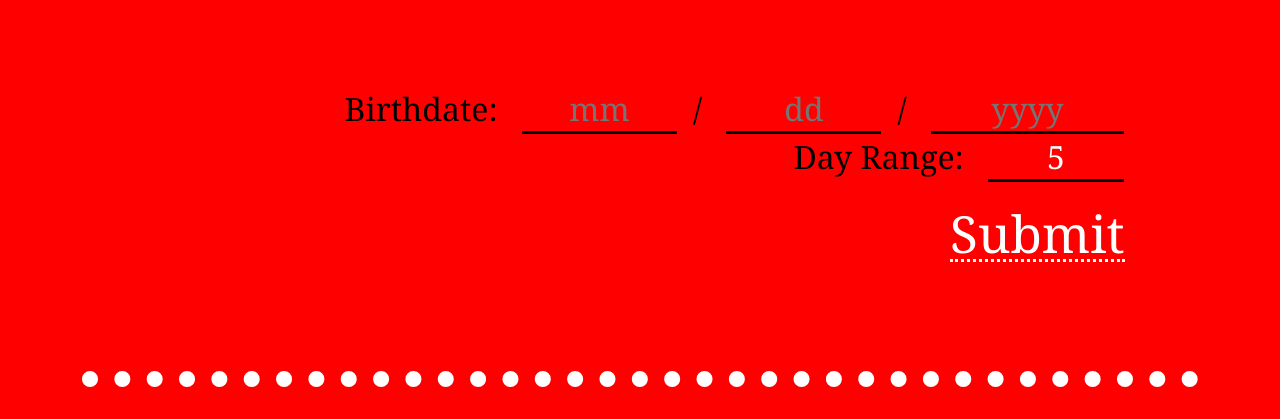
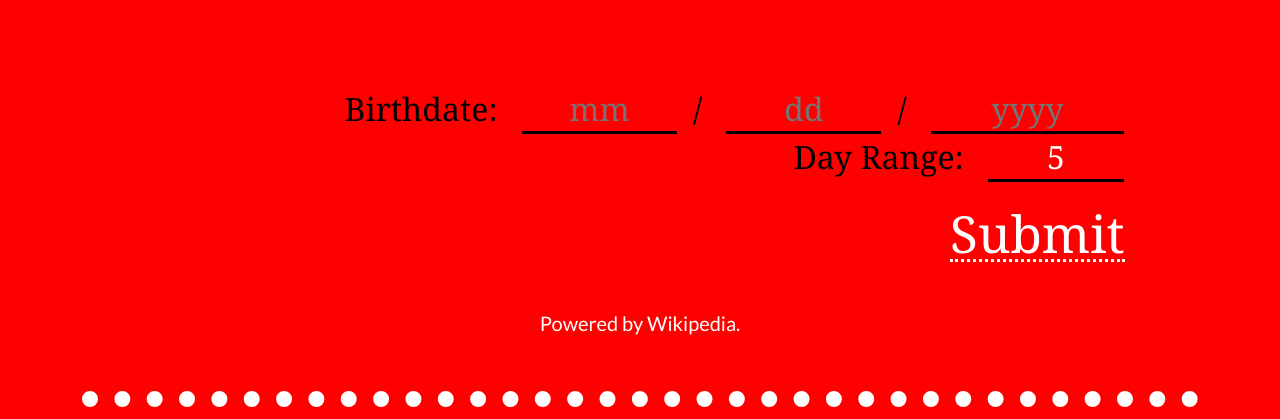
Before and after one commit to tomshen/conceptionconnection, a Django app: page / in a window 1280 px wide. Shown: the part 381-800 px from the top of the page. Run offline with Django 3.2, Linux system fonts and the light colour scheme; some web fonts are replaced.

Commit message:
added footer

```diff
--- a/static/style.css
+++ b/static/style.css
@@ -68,11 +68,7 @@ section {
 }
 
 .input-box {
-
   font-size: 2rem;
-}
-
-.label {
 }
 
 .button {
@@ -128,9 +124,12 @@ input:empty {
   border-bottom: none;
   text-decoration: none;
   font-weight: 700;
-}
-.events a {
-  border-bottom: none;
-  text-decoration: none;
   font-style: italic;
 }
+
+footer {
+  color: white;
+  text-align: center;
+  font-size: 200%;
+  font-family: "lato", arial, sans-serif;
+}
--- a/templates/index.html
+++ b/templates/index.html
@@ -38,6 +38,9 @@
             </div>
             <div class="events" id="events"></div>
         </section>
+        <footer>
+            Powered by Wikipedia.
+        </footer>
         <script type="text/javascript" src="{% static "events.js" %}"></script>
     </body>
 </html>
```
